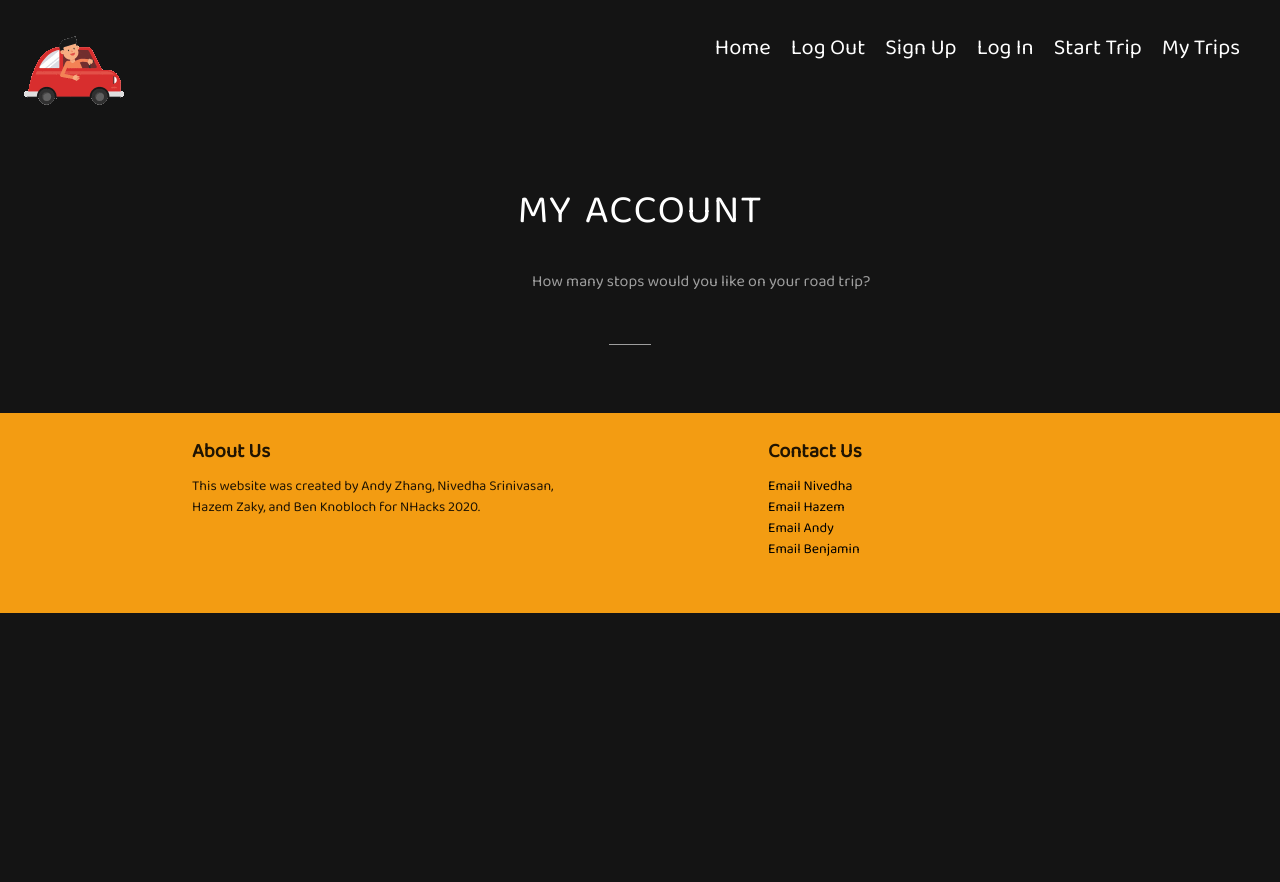
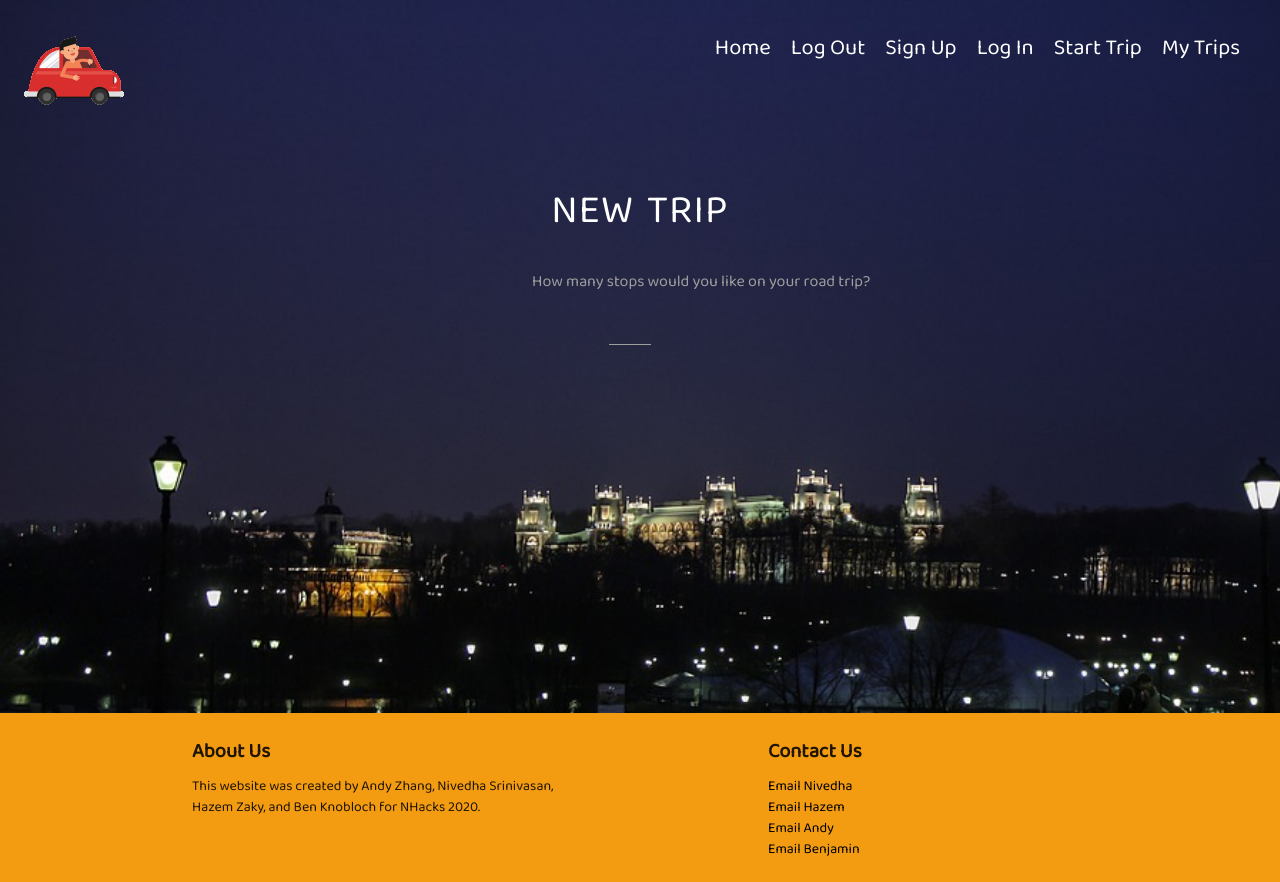
Before and after one commit to ALIENHZ/BackPackTracks, a plain HTML site: page public/planner.html in a window 1280 px wide. Shown: the top 882 px of the page. Drawn offline with nearby package versions, Linux system fonts and the light colour scheme; a script that the page names is missing.

Commit message:
planner looks better

```diff
--- a/public/css/style.css
+++ b/public/css/style.css
@@ -232,6 +232,7 @@ h3{
 footer{
     background-color: #f39c12;
     height: 25vh;
+    margin-top: 40vh;
 }
 
 h5{
--- a/public/planner.html
+++ b/public/planner.html
@@ -13,7 +13,7 @@
         <link href="css/style.css" type="text/css" rel="stylesheet" media="screen,projection"/>
     </head>
     <body>
-        <div class="cover3" style="padding-bottom:1200px">
+        <div class="cover3" style="height: 100%; background-image: url(/public/images/landmark5.jpg); background-size: cover; background-attachment: fixed; opacity: 150%;">
             <!--NAVBAR (different for homepage)-->
             <div class="nv-nav">
                 <img src="images/logo.gif" alt="Logo" class="logo">
@@ -27,8 +27,8 @@
               </ul>
           </div>
 
-        <div class="account-body" style="padding: 0px 100px;">
-            <h3 style="margin-top:50px;margin-bottom:0px; text-align: center;">My Account</h3>
+        <div class="account-body" style="padding: 0px 00px;">
+            <h3 style="margin-top:50px;margin-bottom:0px; text-align: center;">New Trip</h3>
             <br>
         </div>
         <div class="row">
```
Also changed, not shown: public/images/landmark5.jpg (added).
